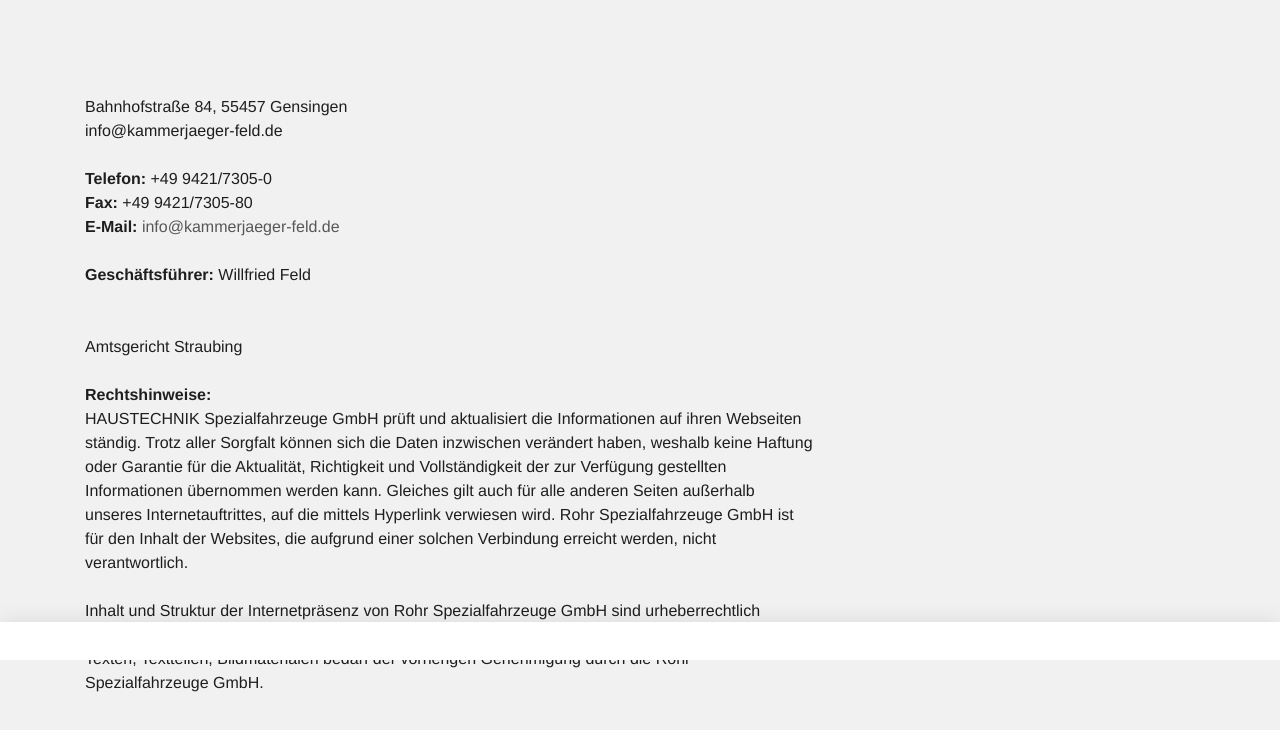
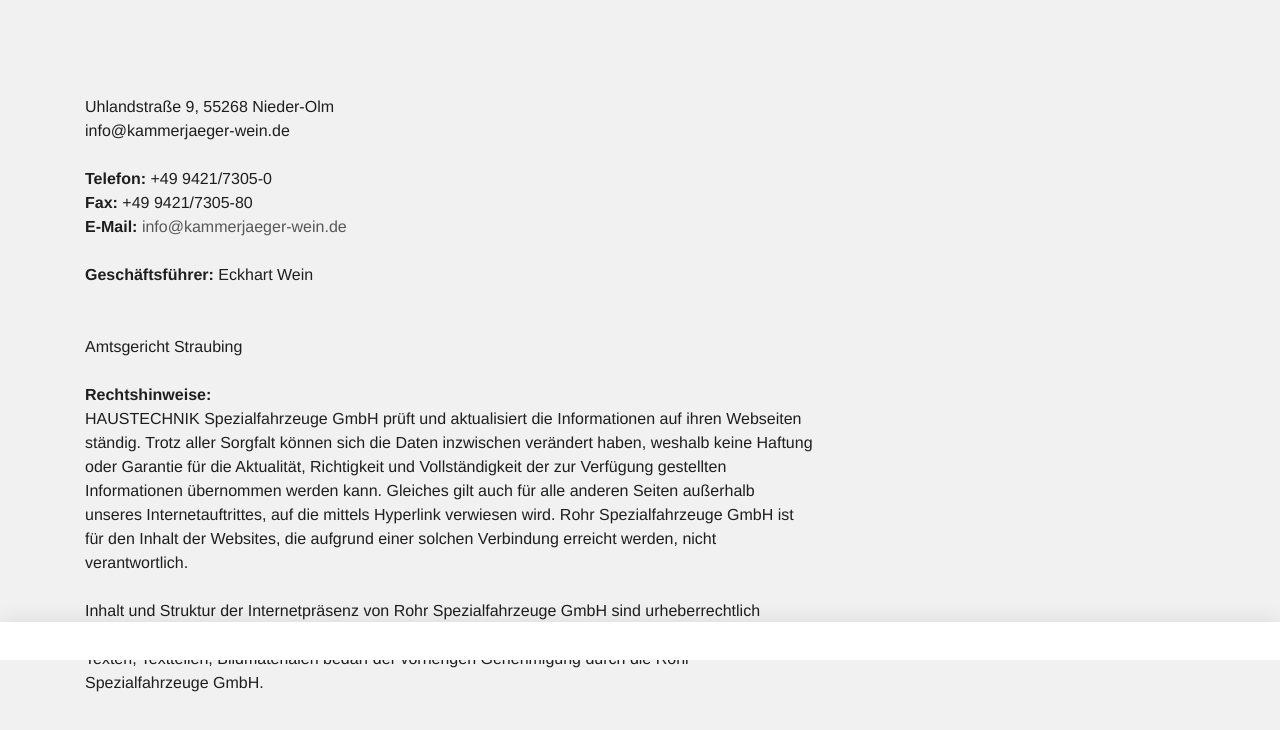
Before and after one commit to Kammerjaeger-Fachbetrieb/-kammerjaeger-Wein, a plain HTML site: page impressum.html in a window 1280 px wide. Shown: the part 140-870 px from the top of the page. Drawn offline with Linux system fonts and the light colour scheme; a script that the page names is missing.

Commit message:
Update impressum.html

```diff
--- a/impressum.html
+++ b/impressum.html
@@ -26,7 +26,7 @@ class="ie9"><![endif]--><!--[if (gt IE 9)|!(IE)]><!--><body><!--<![endif]-->
   <a href="index.html">startseite</a>
 
   Impressum</h2></div></div></div></div><div class="container slot-two-columns"><div class="row"><div class="col-xs-12 col-md-8">
-<a id="c8"></a><div class="content-text m-b-1"><div class="row"><div class="col-sm-12"><p class="bodytext"><strong></strong><br>  <br> Bahnhofstraße 84, 55457 Gensingen<br> info@kammerjaeger-feld.de</p><p class="bodytext">&nbsp;</p><p class="bodytext"><strong>Telefon:</strong> +49 9421/7305-0<br> <strong>Fax:</strong> +49 9421/7305-80<br> <strong>E-Mail:</strong> <a href="mailto:info@rohr-spezialfahrzeuge.com">info@kammerjaeger-feld.de</a></p><p class="bodytext">&nbsp;</p><p class="bodytext"><strong>Geschäftsführer:</strong>  Willfried Feld
+<a id="c8"></a><div class="content-text m-b-1"><div class="row"><div class="col-sm-12"><p class="bodytext"><strong></strong><br>  <br> Uhlandstraße 9, 55268 Nieder-Olm<br> info@kammerjaeger-wein.de</p><p class="bodytext">&nbsp;</p><p class="bodytext"><strong>Telefon:</strong> +49 9421/7305-0<br> <strong>Fax:</strong> +49 9421/7305-80<br> <strong>E-Mail:</strong> <a href="mailto:info@rohr-spezialfahrzeuge.com">info@kammerjaeger-wein.de</a></p><p class="bodytext">&nbsp;</p><p class="bodytext"><strong>Geschäftsführer:</strong>  Eckhart Wein
 
 
 
```
